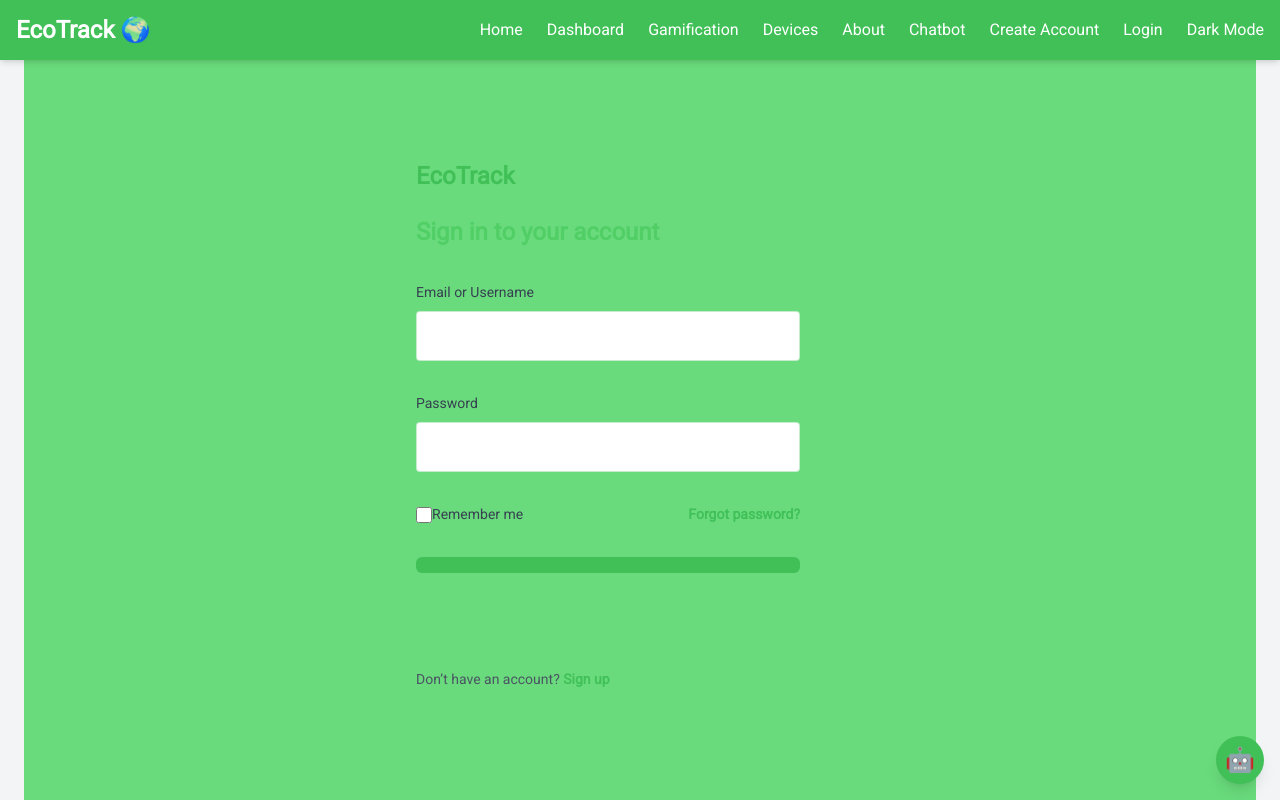
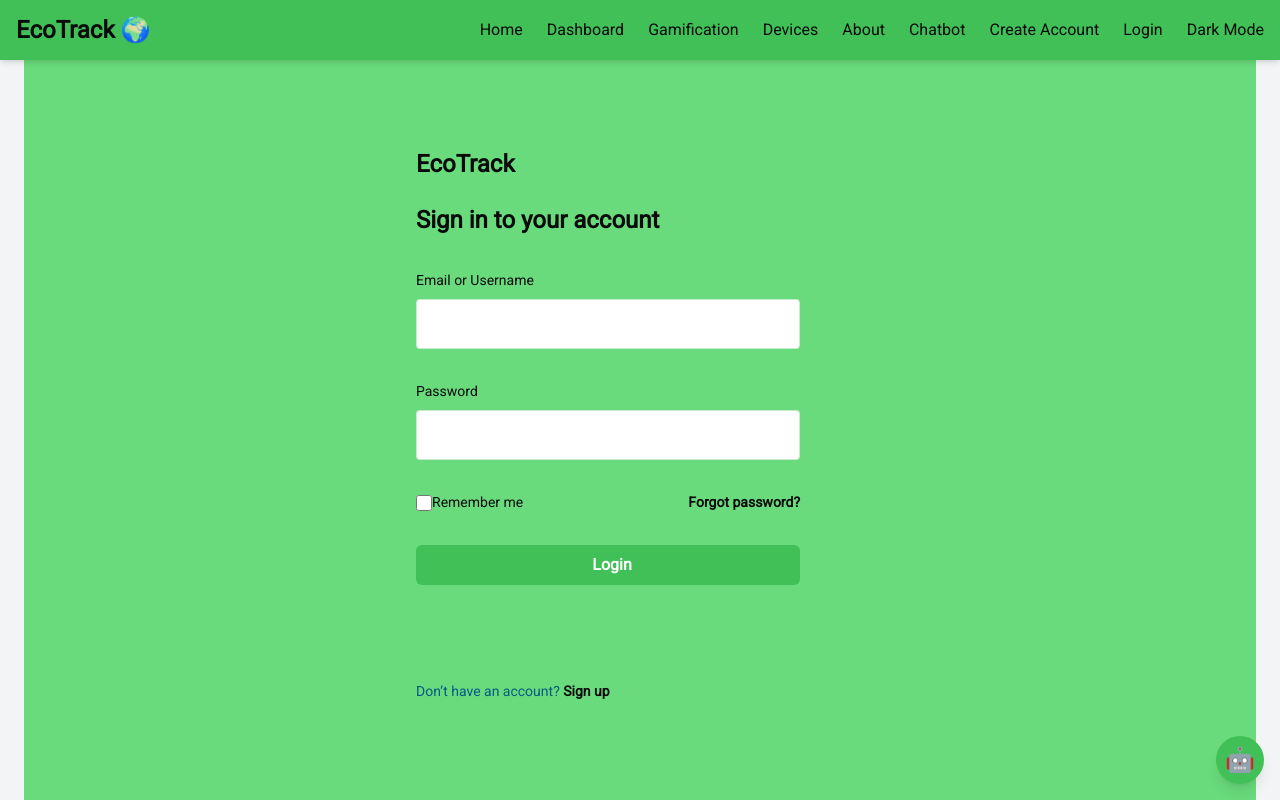
Before and after one commit to jaweria01/Co-Creating-with-GPT-5-Hackathon, a React (Vite) app in the folder frontend/: page /login in a window 1280 px wide. Shown: the top 800 px of the page. Built offline with nearby package versions, Linux system fonts and the light colour scheme; no server answers.

Commit message:
login signup done

```diff
--- a/frontend/src/components/common/Button.jsx
+++ b/frontend/src/components/common/Button.jsx
@@ -6,6 +6,7 @@ function Button({
   className = "",
   disabled = false,
   ariaLabel,
+  children,
 }) {
   return (
     <button
@@ -14,7 +15,7 @@ function Button({
       className={`button bg-eco-green text-white hover:bg-eco-green/80 ${className}`}
       aria-label={ariaLabel || text}
     >
-      {text}
+      {children || text}
     </button>
   );
 }
--- a/frontend/src/components/common/Field.jsx
+++ b/frontend/src/components/common/Field.jsx
@@ -1,7 +1,7 @@
 import React from "react";
 
 function Field({ children }) {
-  return <div className="space-y-2">{children}</div>;
+  return <div className="space-y-2 text-neutral-950">{children}</div>;
 }
 
 export default Field;
--- a/frontend/src/components/common/Header.jsx
+++ b/frontend/src/components/common/Header.jsx
@@ -14,7 +14,7 @@ function Header({
   const profileLetter = userName ? userName.charAt(0).toUpperCase() : "";
 
   return (
-    <nav className="fixed top-0 w-full z-50 bg-primary-3 text-white shadow-md dark:bg-gray-800">
+    <nav className="fixed top-0 w-full z-50 bg-primary-3 text-neutral-950 shadow-md dark:bg-gray-800">
       <div className="container mx-auto px-4 py-3 flex justify-between items-center">
         <Link to="/" className="text-2xl font-bold">
           EcoTrack 🌍
--- a/frontend/src/components/common/Heading.jsx
+++ b/frontend/src/components/common/Heading.jsx
@@ -2,7 +2,7 @@ import React from "react";
 
 function Heading({ children }) {
   return (
-    <h2 className="text-2xl font-bold text-primary-2 dark:text-primary-1">
+    <h2 className="text-2xl font-bold text-neutral-950 dark:text-primary-1">
       {children}
     </h2>
   );
--- a/frontend/src/components/common/Label.jsx
+++ b/frontend/src/components/common/Label.jsx
@@ -3,7 +3,7 @@ import React from "react";
 function Label({ children, ...props }) {
   return (
     <label
-      className="block text-sm font-medium text-gray-700 dark:text-gray-300"
+      className="block text-sm font-medium text-neutral-950 dark:text-gray-300"
       {...props}
     >
       {children}
--- a/frontend/src/components/common/Text.jsx
+++ b/frontend/src/components/common/Text.jsx
@@ -1,7 +1,7 @@
 import React from "react";
 
 function Text({ children }) {
-  return <p className="text-sm text-gray-600 dark:text-gray-400">{children}</p>;
+  return <p className="text-sm text-sky-800">{children}</p>;
 }
 
 export default Text;
--- a/frontend/src/components/common/TextLink.jsx
+++ b/frontend/src/components/common/TextLink.jsx
@@ -5,7 +5,7 @@ function TextLink({ to, children }) {
   return (
     <Link
       to={to}
-      className="text-primary-3 hover:underline dark:text-primary-1"
+      className="text-neutral-950 hover:underline dark:text-primary-1"
     >
       {children}
     </Link>
--- a/frontend/src/pages/About.jsx
+++ b/frontend/src/pages/About.jsx
@@ -19,7 +19,7 @@ function About() {
     <div className="relative isolate overflow-hidden bg-light-blue py-24 sm:py-32 dark:bg-dark-blue animate-fade-in mg-t-eco-xs">
       <img
         alt="Eco-friendly background"
-        src="https://images.unsplash.com/photo-1501854140801-50d01607902b?ixlib=rb-4.0.3&auto=format&fit=crop&w=2830&h=1500&q=80&blend=1E3A8A&sat=-50&exp=15&blend-mode=multiply"
+        src=""
         className="absolute inset-0 -z-10 size-full object-cover object-right md:object-center"
       />
       <div
--- a/frontend/src/pages/Login.jsx
+++ b/frontend/src/pages/Login.jsx
@@ -99,7 +99,7 @@ function Login({ onAuth }) {
         onSubmit={handleSubmit}
         className="grid w-full max-w-sm grid-cols-1 gap-8"
       >
-        <Logo className="h-6 text-primary-3 dark:text-white" />
+        <Logo className="h-6 text-neutral-950 dark:text-white" />
         <Heading>Sign in to your account</Heading>
         <Field>
           <Label>Email or Username</Label>
@@ -130,12 +130,16 @@ function Login({ onAuth }) {
             </TextLink>
           </Text>
         </div>
+        <div>
           <Button
             type="submit"
+            disabled={loading}
             className="w-full bg-primary-3 text-white hover:bg-primary-2 dark:bg-gray-700 dark:hover:bg-gray-600"
           >
+            <i className="fas fa-sign-in-alt mr-2"></i>
             Login
           </Button>
+        </div>
         <div
           id="g_id_onload"
           data-client_id={import.meta.env.VITE_GOOGLE_CLIENT_ID}
--- a/frontend/src/pages/Signup.jsx
+++ b/frontend/src/pages/Signup.jsx
@@ -164,7 +164,7 @@ function Signup({ onAuth }) {
         onSubmit={handleSubmit}
         className="grid w-full max-w-sm grid-cols-1 gap-8"
       >
-        <Logo className="h-6 text-primary-3 dark:text-white" />
+        <Logo className="h-6 text-neutral-950 dark:text-white" />
         <Heading>Create your account</Heading>
         <Field>
           <Label>Email</Label>
@@ -256,6 +256,7 @@ function Signup({ onAuth }) {
           data-client_id={import.meta.env.VITE_GOOGLE_CLIENT_ID}
           data-callback="handleCredentialResponse"
           data-auto_prompt="false"
+          text-neutral-950
         ></div>
         <div
           className="g_id_signin"
```
Lines whose indentation alone changed are shown as unchanged.
